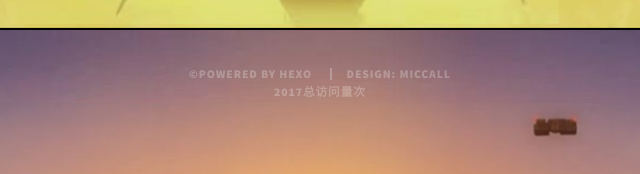
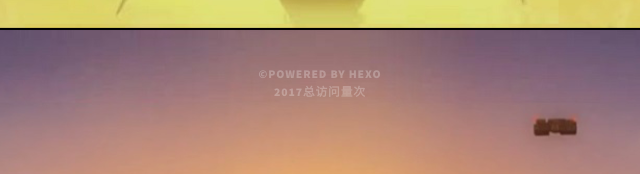
Before and after one commit to xjzsq/blog, a plain HTML site: page index.html in a window 1280 px wide. Shown: the part 1570-1744 px from the top of the page, 320-960 px from the left. Drawn offline with Linux system fonts and the light colour scheme; some packages are replaced by stand-ins of ours; a script that the page names is missing; files whose address does not match are found by name.

Commit message:
Site updated: 2017-12-08 12:04:17

```diff
--- a/index.html
+++ b/index.html
@@ -157,7 +157,7 @@
                 <div id="copyright">
             <ul>
                 <li>&copy;Powered By <a href="https://hexo.io/zh-cn/" style="border-bottom: none;">hexo</a></li>
-                <li>Design: <a href="http://miccall.tech " style="border-bottom: none;">miccall</a></li>
+
             </ul>
 
             	<span id="busuanzi_container_site_pv">2017总访问量<span id="busuanzi_value_site_pv"></span>次</span>
```
Also changed, not shown: 2017/12/08/Test/index.html (+1 -1 lines), about/index.html (+1 -1 lines), archives/2017/12/index.html (+1 -1 lines), archives/2017/index.html (+1 -1 lines), archives/index.html (+1 -1 lines), categories/test/index.html (+1 -1 lines), tags/test/index.html (+1 -1 lines).
